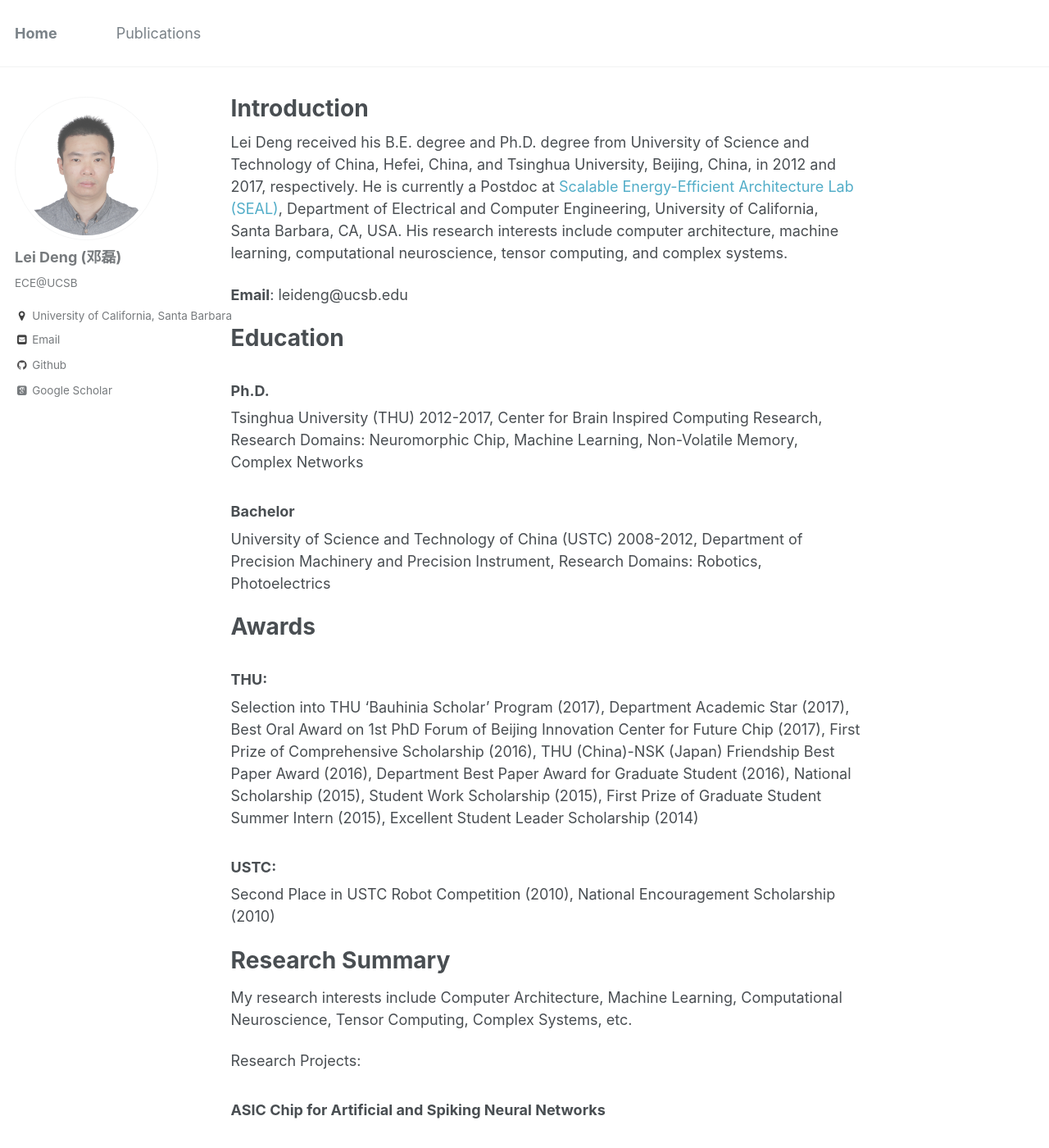
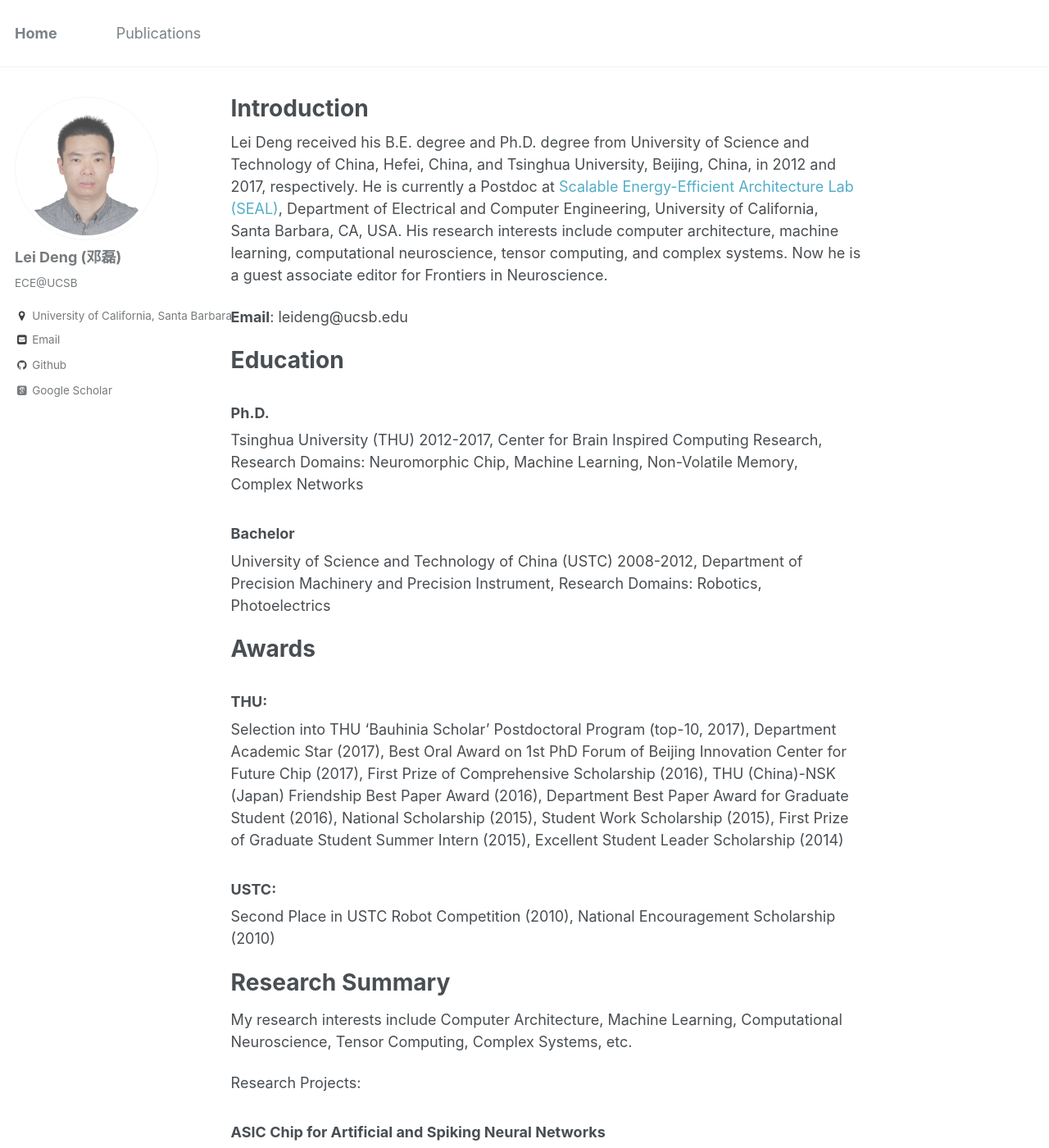
Before and after one commit to dllfei/dllfei.github.io, a Jekyll site: the page built from _pages/about.md, in a window 1280 px wide and 1400 px high. Shown: the whole window at 82% size. Built offline with Jekyll 4.4.1, drawn with Linux system fonts in a browser that asks for light colours; some web fonts are replaced.

Commit message:
Update about.md

```diff
--- a/_pages/about.md
+++ b/_pages/about.md
@@ -8,7 +8,7 @@ redirect_from:
   - /about.html
 ---
 
-Lei Deng received his B.E. degree and Ph.D. degree from University of Science and Technology of China, Hefei, China, and Tsinghua University, Beijing, China, in 2012 and 2017, respectively. He is currently a Postdoc at [Scalable Energy-Efficient Architecture Lab (SEAL)](https://seal.ece.ucsb.edu/), Department of Electrical and Computer Engineering, University of California, Santa Barbara, CA, USA. His research interests include computer architecture, machine learning, computational neuroscience, tensor computing, and complex systems.
+Lei Deng received his B.E. degree and Ph.D. degree from University of Science and Technology of China, Hefei, China, and Tsinghua University, Beijing, China, in 2012 and 2017, respectively. He is currently a Postdoc at [Scalable Energy-Efficient Architecture Lab (SEAL)](https://seal.ece.ucsb.edu/), Department of Electrical and Computer Engineering, University of California, Santa Barbara, CA, USA. His research interests include computer architecture, machine learning, computational neuroscience, tensor computing, and complex systems. Now he is a guest associate editor for Frontiers in Neuroscience.
 
 **Email**: leideng@ucsb.edu
 
@@ -23,7 +23,7 @@ University of Science and Technology of China (USTC) 2008-2012, Department of Pr
 Awards
 ======
 ### THU:
-Selection into THU ‘Bauhinia Scholar’ Program (2017), Department Academic Star (2017), Best Oral Award on 1st PhD Forum of Beijing Innovation Center for Future Chip (2017), First Prize of Comprehensive Scholarship (2016), THU (China)-NSK (Japan) Friendship Best Paper Award (2016), Department Best Paper Award for Graduate Student (2016), National Scholarship (2015), Student Work Scholarship (2015), First Prize of Graduate Student Summer Intern (2015), Excellent Student Leader Scholarship (2014)
+Selection into THU ‘Bauhinia Scholar’ Postdoctoral Program (top-10, 2017), Department Academic Star (2017), Best Oral Award on 1st PhD Forum of Beijing Innovation Center for Future Chip (2017), First Prize of Comprehensive Scholarship (2016), THU (China)-NSK (Japan) Friendship Best Paper Award (2016), Department Best Paper Award for Graduate Student (2016), National Scholarship (2015), Student Work Scholarship (2015), First Prize of Graduate Student Summer Intern (2015), Excellent Student Leader Scholarship (2014)
 
 ### USTC:
 Second Place in USTC Robot Competition (2010), National Encouragement Scholarship (2010)
```
